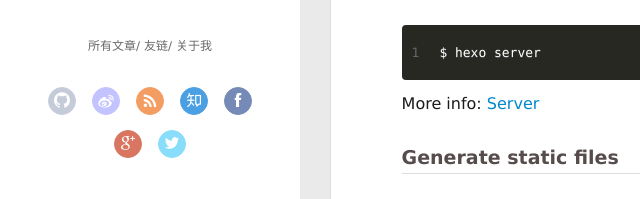
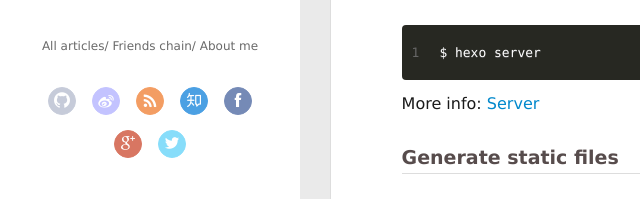
Before and after one commit to opprash/opprash1.github.io, a plain HTML site: page 2017/09/13/hello-world/index.html in a window 1280 px wide. Shown: the part 504-703 px from the top of the page, 0-640 px from the left. Drawn offline with Linux system fonts and the light colour scheme.

Commit message:
Site updated: 2017-09-17 17:33:44

```diff
--- a/2017/09/13/hello-world/index.html
+++ b/2017/09/13/hello-world/index.html
@@ -68,15 +68,15 @@
 		<nav class="header-smart-menu">
 
 
-    			<a q-on="click: openSlider(e, 'innerArchive')" href="javascript:void(0)">所有文章</a>
+    			<a q-on="click: openSlider(e, 'innerArchive')" href="javascript:void(0)">All articles</a>
 
 
 
-    			<a q-on="click: openSlider(e, 'friends')" href="javascript:void(0)">友链</a>
+    			<a q-on="click: openSlider(e, 'friends')" href="javascript:void(0)">Friends chain</a>
 
 
 
-    			<a q-on="click: openSlider(e, 'aboutme')" href="javascript:void(0)">关于我</a>
+    			<a q-on="click: openSlider(e, 'aboutme')" href="javascript:void(0)">About me</a>
 
 
 		</nav>
@@ -395,15 +395,15 @@
 
 
 
-      <li style="width: 33.333333333333336%" q-on="click: openSlider(e, 'innerArchive')"><a href="javascript:void(0)" q-class="active:innerArchive">所有文章</a></li>
+      <li style="width: 33.333333333333336%" q-on="click: openSlider(e, 'innerArchive')"><a href="javascript:void(0)" q-class="active:innerArchive">All articles</a></li>
 
 
 
-      <li style="width: 33.333333333333336%" q-on="click: openSlider(e, 'friends')"><a href="javascript:void(0)" q-class="active:friends">友链</a></li>
+      <li style="width: 33.333333333333336%" q-on="click: openSlider(e, 'friends')"><a href="javascript:void(0)" q-class="active:friends">Friends chain</a></li>
 
 
 
-      <li style="width: 33.333333333333336%" q-on="click: openSlider(e, 'aboutme')"><a href="javascript:void(0)" q-class="active:aboutme">关于我</a></li>
+      <li style="width: 33.333333333333336%" q-on="click: openSlider(e, 'aboutme')"><a href="javascript:void(0)" q-class="active:aboutme">About me</a></li>
 
 
     </ul>
```
Also changed, not shown: 2017/09/17/new 4/index.html (+6 -6 lines), archives/2017/09/index.html (+6 -6 lines), archives/2017/index.html (+6 -6 lines), archives/index.html (+6 -6 lines), index.html (+6 -6 lines).
